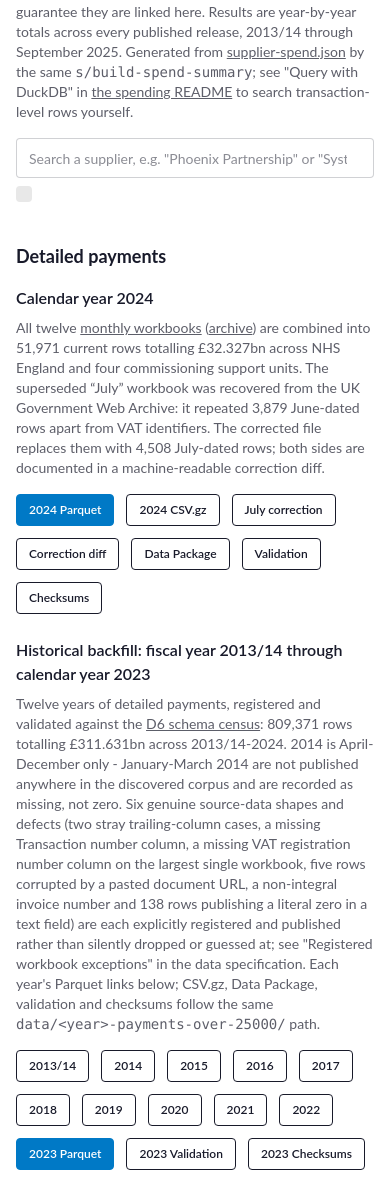
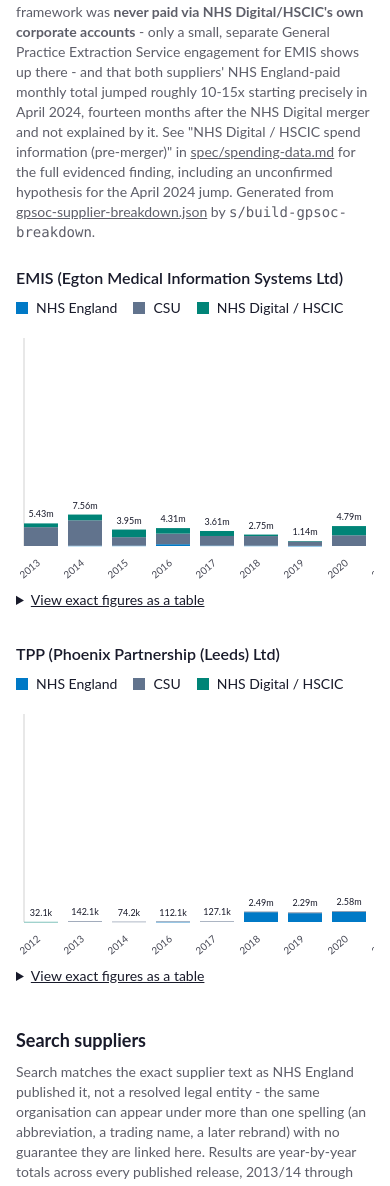
Before and after one commit to pacharanero/nhse, a website: page spending/index.html in a window 390 px wide. Shown: the part 2162-3348 px from the top of the page. Drawn offline with Linux system fonts and the light colour scheme.

Commit message:
feat(spending): visualize EMIS/TPP GPSoC payment routing by channel
Adds nhse_spending.build_gpsoc_supplier_breakdown() (s/build-gpsoc-breakdown),
grouping every EMIS and TPP payment across both the NHS England and NHS
Digital/HSCIC corpora by calendar year and paying channel: NHS England
centrally, any of the corpus's 29 regional CSUs (collapsed into one
category), or NHS Digital/HSCIC pre-merger. A fixed, reviewed pair of
suppliers (nhse_spending.TRACKED_GPSOC_SUPPLIERS), not a generic tool.

New stacked-bar chart (js/supplier-channel-chart.js, a dedicated renderer
rather than extending js/bar-chart.js, whose one-value-per-bar shape does
not fit stacked segments) visualizes the channel mix per year on a new
'GPSoC payment routing' section on spending/index.html, verified in-browser
at desktop and mobile widths with no console errors.

Makes the D13 finding visible at a glance: TPP paid via CSUs only through
2017, never via NHS Digital/HSCIC except one 2012 row; EMIS shows a small
but real NHS Digital/HSCIC presence across several pre-merger years; both
show the stark, unexplained NHS-England-only spike starting April 2024.

Also corrects spec/spending-data.md's original D13 write-up: the merger-
timing hypothesis for the April 2024 step-change does not survive checking
entity routing (both suppliers were already paid via NHS England, not NHS
Digital, since 2016-2018 - years before the Feb 2023 merger, with no visible
change at the merger date itself). Primary-source research (NHS England's
2024/25 primary-care IT funding guidance) finds a plausible but unconfirmed
explanation: a centrally-held GPIT core-system allocation distinct from
ICBs' own baseline funding, described in that guidance as 'currently under
review' as of June 2024 - consistent with, but not proof of, the new large
recurring centrally-paid line appearing from that month.

```diff
--- /dev/null
+++ b/js/gpsoc-breakdown-chart.js
@@ -0,0 +1,55 @@
+// Renders the EMIS/TPP "paying channel" stacked bar charts on the spending
+// page from gpsoc-supplier-breakdown.json, using js/supplier-channel-chart.js.
+(function () {
+  "use strict";
+
+  function init() {
+    const emisContainer = document.getElementById("gpsoc-chart-emis");
+    const tppContainer = document.getElementById("gpsoc-chart-tpp");
+    if (!emisContainer && !tppContainer) {
+      return;
+    }
+    fetch("gpsoc-supplier-breakdown.json")
+      .then((response) => {
+        if (!response.ok) {
+          throw new Error("gpsoc-supplier-breakdown.json: " + response.status);
+        }
+        return response.json();
+      })
+      .then((summary) => {
+        const bySupplier = Object.fromEntries(summary.suppliers.map((supplier) => [supplier.key, supplier]));
+        [
+          { key: "emis", chartId: "gpsoc-chart-emis", legendId: "gpsoc-legend-emis", tableId: "gpsoc-table-emis" },
+          { key: "tpp", chartId: "gpsoc-chart-tpp", legendId: "gpsoc-legend-tpp", tableId: "gpsoc-table-tpp" },
+        ].forEach(({ key, chartId, legendId, tableId }) => {
+          const chartContainer = document.getElementById(chartId);
+          const legendContainer = document.getElementById(legendId);
+          const tableContainer = document.getElementById(tableId);
+          const supplier = bySupplier[key];
+          if (!chartContainer || !supplier) {
+            return;
+          }
+          window.NhseSupplierChannelChart.render(chartContainer, supplier, summary.channels, { idPrefix: chartId });
+          if (legendContainer) {
+            window.NhseSupplierChannelChart.renderLegend(legendContainer, summary.channels);
+          }
+          if (tableContainer) {
+            window.NhseSupplierChannelChart.renderTable(tableContainer, supplier, summary.channels);
+          }
+        });
+      })
+      .catch((error) => {
+        [emisContainer, tppContainer].forEach((container) => {
+          if (container) {
+            container.textContent = "Chart unavailable (" + error.message + ").";
+          }
+        });
+      });
+  }
+
+  if (document.readyState === "loading") {
+    document.addEventListener("DOMContentLoaded", init);
+  } else {
+    init();
+  }
+})();
--- /dev/null
+++ b/js/supplier-channel-chart.js
@@ -0,0 +1,192 @@
+// Stacked bar chart showing one tracked supplier's total spend per calendar
+// year, broken down by paying channel (NHS England centrally, a regional
+// Commissioning Support Unit, or NHS Digital/HSCIC pre-merger). Reads
+// gpsoc-supplier-breakdown.json, built by `s/build-gpsoc-breakdown`. A
+// dedicated renderer rather than an extension of js/bar-chart.js: that
+// renderer's shape (one value per bar) does not fit stacked segments, and
+// this view is deliberately scoped to the two suppliers investigated in
+// spec/spending-data.md, not a generic multi-supplier tool.
+window.NhseSupplierChannelChart = (function () {
+  "use strict";
+
+  const NS = "http://www.w3.org/2000/svg";
+  const BAR_WIDTH = 34;
+  const BAR_GAP = 10;
+  const CHART_HEIGHT = 220;
+  const LABEL_HEIGHT = 36;
+  const VALUE_LABEL_HEIGHT = 18;
+  const LEFT_PADDING = 8;
+  const TOP_PADDING = 12;
+
+  const CHANNEL_COLOR = {
+    "NHS England": "var(--color-primary)",
+    CSU: "var(--color-secondary)",
+    "NHS Digital / HSCIC": "var(--color-accent)",
+  };
+
+  function formatMoneyParts(totalGbpString) {
+    const value = Number(totalGbpString);
+    const abs = Math.abs(value);
+    if (abs >= 1e9) return { number: (value / 1e9).toFixed(2), unit: "bn" };
+    if (abs >= 1e6) return { number: (value / 1e6).toFixed(2), unit: "m" };
+    if (abs >= 1e3) return { number: (value / 1e3).toFixed(1), unit: "k" };
+    return { number: value.toFixed(0), unit: "" };
+  }
+
+  function formatMoney(totalGbpString) {
+    const parts = formatMoneyParts(totalGbpString);
+    return "£" + parts.number + parts.unit;
+  }
+
+  function niceAxisTop(maxValue) {
+    if (!(maxValue > 0)) {
+      return 1;
+    }
+    const exponent = Math.floor(Math.log10(maxValue));
+    const magnitude = Math.pow(10, exponent);
+    const normalized = maxValue / magnitude;
+    let step;
+    if (normalized <= 1) step = 1;
+    else if (normalized <= 2) step = 2;
+    else if (normalized <= 5) step = 5;
+    else step = 10;
+    return step * magnitude;
+  }
+
+  function el(tag, attrs, text) {
+    const node = document.createElementNS(NS, tag);
+    for (const key in attrs) {
+      node.setAttribute(key, attrs[key]);
+    }
+    if (text !== undefined) {
+      node.textContent = text;
+    }
+    return node;
+  }
+
+  function render(container, supplier, channels, options) {
+    options = options || {};
+    const idPrefix = options.idPrefix || "supplier-channel-chart";
+    const years = supplier.years;
+
+    const maxTotal = Math.max(...years.map((year) => Number(year.total_gbp)));
+    const axisTop = niceAxisTop(maxTotal);
+    const plotHeight = CHART_HEIGHT - TOP_PADDING;
+    const width = LEFT_PADDING * 2 + years.length * (BAR_WIDTH + BAR_GAP) - BAR_GAP;
+    const height = CHART_HEIGHT + LABEL_HEIGHT;
+    const titleId = idPrefix + "-title";
+    const descId = idPrefix + "-desc";
+
+    const svg = el("svg", {
+      viewBox: "0 0 " + width + " " + height,
+      width: width,
+      height: height,
+      role: "img",
+      "aria-labelledby": titleId + " " + descId,
+      class: "spend-chart-svg",
+    });
+    svg.appendChild(el("title", { id: titleId }, supplier.label + " by paying channel, per calendar year"));
+    svg.appendChild(
+      el(
+        "desc",
+        { id: descId },
+        "Stacked bar chart, " + formatMoney(axisTop) + " axis maximum, segments are " + channels.join(", ") + "."
+      )
+    );
+
+    svg.appendChild(
+      el("line", {
+        x1: LEFT_PADDING,
+        y1: TOP_PADDING,
+        x2: LEFT_PADDING,
+        y2: TOP_PADDING + plotHeight,
+        stroke: "var(--color-base-300)",
+        "stroke-width": "1",
+      })
+    );
+
+    years.forEach((year, index) => {
+      const x = LEFT_PADDING + index * (BAR_WIDTH + BAR_GAP);
+      let cumulative = 0;
+      const titleParts = [year.year + ": " + formatMoney(year.total_gbp) + " total"];
+      channels.forEach((channel) => {
+        const channelValue = Number(year.channels[channel] || "0");
+        if (channelValue <= 0) {
+          return;
+        }
+        titleParts.push(channel + ": " + formatMoney(channelValue));
+        const segmentHeight = (channelValue / axisTop) * plotHeight;
+        const y = TOP_PADDING + plotHeight - cumulative - segmentHeight;
+        const rect = el("rect", {
+          x: x,
+          y: y,
+          width: BAR_WIDTH,
+          height: Math.max(0.5, segmentHeight),
+          fill: CHANNEL_COLOR[channel] || "var(--color-neutral)",
+        });
+        svg.appendChild(rect);
+        cumulative += segmentHeight;
+      });
+
+      const bar = el("rect", { x: x, y: TOP_PADDING, width: BAR_WIDTH, height: plotHeight, fill: "transparent" });
+      bar.appendChild(el("title", {}, titleParts.join("; ")));
+      svg.appendChild(bar);
+
+      const totalParts = formatMoneyParts(year.total_gbp);
+      const topY = TOP_PADDING + plotHeight - cumulative;
+      svg.appendChild(
+        el(
+          "text",
+          { x: x + BAR_WIDTH / 2, y: Math.max(TOP_PADDING + 10, topY - 6), "text-anchor": "middle", class: "spend-chart-value-label" },
+          totalParts.number + totalParts.unit
+        )
+      );
+
+      const labelGroup = el("g", {
+        transform: "translate(" + (x + BAR_WIDTH / 2) + "," + (TOP_PADDING + plotHeight + VALUE_LABEL_HEIGHT) + ") rotate(-40)",
+      });
+      labelGroup.appendChild(el("text", { "text-anchor": "end", class: "spend-chart-axis-label" }, String(year.year)));
+      svg.appendChild(labelGroup);
+    });
+
+    container.replaceChildren(svg);
+  }
+
+  function renderLegend(container, channels) {
+    const list = document.createElement("ul");
+    list.className = "flex flex-wrap gap-4 text-sm mt-2";
+    channels.forEach((channel) => {
+      const item = document.createElement("li");
+      item.className = "flex items-center gap-2";
+      const swatch = document.createElement("span");
+      swatch.className = "inline-block w-3 h-3 rounded-sm";
+      swatch.style.backgroundColor = CHANNEL_COLOR[channel] || "var(--color-neutral)";
+      item.appendChild(swatch);
+      item.appendChild(document.createTextNode(channel));
+      list.appendChild(item);
+    });
+    container.replaceChildren(list);
+  }
+
+  function renderTable(container, supplier, channels) {
+    const table = document.createElement("table");
+    table.className = "table table-sm mt-4";
+    const thead = document.createElement("thead");
+    thead.innerHTML = "<tr><th>Year</th>" + channels.map((c) => "<th>" + c + " (£)</th>").join("") + "<th>Total (£)</th></tr>";
+    table.appendChild(thead);
+    const tbody = document.createElement("tbody");
+    supplier.years.forEach((year) => {
+      const row = document.createElement("tr");
+      const cells = channels
+        .map((channel) => "<td>" + Number(year.channels[channel] || "0").toLocaleString("en-GB", { maximumFractionDigits: 0 }) + "</td>")
+        .join("");
+      row.innerHTML =
+        "<td>" + year.year + "</td>" + cells + "<td>" + Number(year.total_gbp).toLocaleString("en-GB", { maximumFractionDigits: 0 }) + "</td>";
+      tbody.appendChild(row);
+    });
+    table.appendChild(tbody);
+    container.replaceChildren(table);
+  }
+
+  return { render: render, renderLegend: renderLegend, renderTable: renderTable };
+})();
--- /dev/null
+++ b/spending/gpsoc-supplier-breakdown.json
@@ -0,0 +1,257 @@
+{
+  "channels": [
+    "NHS England",
+    "CSU",
+    "NHS Digital / HSCIC"
+  ],
+  "note": "Grouped by calendar year from each row's own transaction_date, not by release period, so NHS England's monthly releases and NHS Digital's fiscal-year releases align on one axis. A zero in NHS Digital / HSCIC before 1 February 2023 means no row for this supplier was found in NHS Digital's own published series, not that no such spending existed; GP IT core-system costs funded through Integrated Care Boards' own baseline allocations are not captured in either corpus and would not appear as a channel here. See 'NHS Digital / HSCIC spend information (pre-merger)' in spec/spending-data.md for the full finding.",
+  "schema_version": 1,
+  "suppliers": [
+    {
+      "key": "emis",
+      "label": "EMIS (Egton Medical Information Systems Ltd)",
+      "years": [
+        {
+          "channels": {
+            "CSU": "4528205.59",
+            "NHS Digital / HSCIC": "904850.40",
+            "NHS England": "0.00"
+          },
+          "total_gbp": "5433055.99",
+          "year": 2013
+        },
+        {
+          "channels": {
+            "CSU": "6110779.07",
+            "NHS Digital / HSCIC": "1377869.84",
+            "NHS England": "69800.00"
+          },
+          "total_gbp": "7558448.91",
+          "year": 2014
+        },
+        {
+          "channels": {
+            "CSU": "2040590.46",
+            "NHS Digital / HSCIC": "1829907.18",
+            "NHS England": "83878.80"
+          },
+          "total_gbp": "3954376.44",
+          "year": 2015
+        },
+        {
+          "channels": {
+            "CSU": "2546059.02",
+            "NHS Digital / HSCIC": "1328814.19",
+            "NHS England": "430904.02"
+          },
+          "total_gbp": "4305777.23",
+          "year": 2016
+        },
+        {
+          "channels": {
+            "CSU": "2309363.12",
+            "NHS Digital / HSCIC": "1203186.60",
+            "NHS England": "97162.80"
+          },
+          "total_gbp": "3609712.52",
+          "year": 2017
+        },
+        {
+          "channels": {
+            "CSU": "2313743.11",
+            "NHS Digital / HSCIC": "355697.54",
+            "NHS England": "78036.00"
+          },
+          "total_gbp": "2747476.65",
+          "year": 2018
+        },
+        {
+          "channels": {
+            "CSU": "1083271.51",
+            "NHS Digital / HSCIC": "35707.94",
+            "NHS England": "25478.24"
+          },
+          "total_gbp": "1144457.69",
+          "year": 2019
+        },
+        {
+          "channels": {
+            "CSU": "2578005.44",
+            "NHS Digital / HSCIC": "2213745.97",
+            "NHS England": "0.00"
+          },
+          "total_gbp": "4791751.41",
+          "year": 2020
+        },
+        {
+          "channels": {
+            "CSU": "1520326.51",
+            "NHS Digital / HSCIC": "1898881.75",
+            "NHS England": "2175840.00"
+          },
+          "total_gbp": "5595048.26",
+          "year": 2021
+        },
+        {
+          "channels": {
+            "CSU": "589331.86",
+            "NHS Digital / HSCIC": "559666.68",
+            "NHS England": "1777612.07"
+          },
+          "total_gbp": "2926610.61",
+          "year": 2022
+        },
+        {
+          "channels": {
+            "CSU": "279218.53",
+            "NHS Digital / HSCIC": "55000.00",
+            "NHS England": "5555277.47"
+          },
+          "total_gbp": "5889496.00",
+          "year": 2023
+        },
+        {
+          "channels": {
+            "CSU": "248924.26",
+            "NHS Digital / HSCIC": "0.00",
+            "NHS England": "41700489.44"
+          },
+          "total_gbp": "41949413.70",
+          "year": 2024
+        },
+        {
+          "channels": {
+            "CSU": "43578.00",
+            "NHS Digital / HSCIC": "0.00",
+            "NHS England": "5017079.51"
+          },
+          "total_gbp": "5060657.51",
+          "year": 2025
+        }
+      ]
+    },
+    {
+      "key": "tpp",
+      "label": "TPP (Phoenix Partnership (Leeds) Ltd)",
+      "years": [
+        {
+          "channels": {
+            "CSU": "0.00",
+            "NHS Digital / HSCIC": "32144.87",
+            "NHS England": "0.00"
+          },
+          "total_gbp": "32144.87",
+          "year": 2012
+        },
+        {
+          "channels": {
+            "CSU": "142106.78",
+            "NHS Digital / HSCIC": "0.00",
+            "NHS England": "0.00"
+          },
+          "total_gbp": "142106.78",
+          "year": 2013
+        },
+        {
+          "channels": {
+            "CSU": "74192.04",
+            "NHS Digital / HSCIC": "0.00",
+            "NHS England": "0.00"
+          },
+          "total_gbp": "74192.04",
+          "year": 2014
+        },
+        {
+          "channels": {
+            "CSU": "84438.06",
+            "NHS Digital / HSCIC": "0.00",
+            "NHS England": "27631.18"
+          },
+          "total_gbp": "112069.24",
+          "year": 2016
+        },
+        {
+          "channels": {
+            "CSU": "127062.73",
+            "NHS Digital / HSCIC": "0.00",
+            "NHS England": "0.00"
+          },
+          "total_gbp": "127062.73",
+          "year": 2017
+        },
+        {
+          "channels": {
+            "CSU": "132739.12",
+            "NHS Digital / HSCIC": "0.00",
+            "NHS England": "2360994.44"
+          },
+          "total_gbp": "2493733.56",
+          "year": 2018
+        },
+        {
+          "channels": {
+            "CSU": "169463.88",
+            "NHS Digital / HSCIC": "0.00",
+            "NHS England": "2123454.74"
+          },
+          "total_gbp": "2292918.62",
+          "year": 2019
+        },
+        {
+          "channels": {
+            "CSU": "148512.63",
+            "NHS Digital / HSCIC": "0.00",
+            "NHS England": "2434819.89"
+          },
+          "total_gbp": "2583332.52",
+          "year": 2020
+        },
+        {
+          "channels": {
+            "CSU": "228184.60",
+            "NHS Digital / HSCIC": "0.00",
+            "NHS England": "2199934.14"
+          },
+          "total_gbp": "2428118.74",
+          "year": 2021
+        },
+        {
+          "channels": {
+            "CSU": "221720.18",
+            "NHS Digital / HSCIC": "0.00",
+            "NHS England": "2972710.53"
+          },
+          "total_gbp": "3194430.71",
+          "year": 2022
+        },
+        {
+          "channels": {
+            "CSU": "248628.71",
+            "NHS Digital / HSCIC": "0.00",
+            "NHS England": "3695860.42"
+          },
+          "total_gbp": "3944489.13",
+          "year": 2023
+        },
+        {
+          "channels": {
+            "CSU": "738271.33",
+            "NHS Digital / HSCIC": "0.00",
+            "NHS England": "39942601.10"
+          },
+          "total_gbp": "40680872.43",
+          "year": 2024
+        },
+        {
+          "channels": {
+            "CSU": "0.00",
+            "NHS Digital / HSCIC": "0.00",
+            "NHS England": "4766136.21"
+          },
+          "total_gbp": "4766136.21",
+          "year": 2025
+        }
+      ]
+    }
+  ]
+}
--- a/spending/index.html
+++ b/spending/index.html
@@ -71,6 +71,31 @@
     <details class="mt-2">
       <summary class="text-sm link cursor-pointer">View exact figures as a table</summary>
       <div id="nhsd-spend-chart-table" class="overflow-x-auto"></div>
+    </details>
+  </section>
+
+  <section class="mt-10 max-w-3xl">
+    <h2 class="text-lg font-bold">GPSoC payment routing: EMIS vs TPP</h2>
+    <p class="text-sm text-base-content/70 mt-2">EMIS and TPP (SystmOne) hold the large majority of the GP clinical-system market, funded through the GPSoC/GP IT Futures framework. Grouping every payment to each supplier by calendar year and paying channel shows the framework was <strong>never paid via NHS Digital/HSCIC's own corporate accounts</strong> - only a small, separate General Practice Extraction Service engagement for EMIS shows up there - and that both suppliers' NHS England-paid monthly total jumped roughly 10-15x starting precisely in April 2024, fourteen months after the NHS Digital merger and not explained by it. See "NHS Digital / HSCIC spend information (pre-merger)" in <a class="link" href="../spec/spending-data.md">spec/spending-data.md</a> for the full evidenced finding, including an unconfirmed hypothesis for the April 2024 jump. Generated from <a class="link" href="gpsoc-supplier-breakdown.json">gpsoc-supplier-breakdown.json</a> by <code>s/build-gpsoc-breakdown</code>.</p>
+
+    <h3 class="font-semibold mt-6">EMIS (Egton Medical Information Systems Ltd)</h3>
+    <div id="gpsoc-legend-emis" class="mt-2"></div>
+    <div id="gpsoc-chart-emis" class="mt-2 overflow-x-auto" aria-live="polite">
+      <p class="text-sm text-base-content/60">Loading chart…</p>
+    </div>
+    <details class="mt-2">
+      <summary class="text-sm link cursor-pointer">View exact figures as a table</summary>
+      <div id="gpsoc-table-emis" class="overflow-x-auto"></div>
+    </details>
+
+    <h3 class="font-semibold mt-8">TPP (Phoenix Partnership (Leeds) Ltd)</h3>
+    <div id="gpsoc-legend-tpp" class="mt-2"></div>
+    <div id="gpsoc-chart-tpp" class="mt-2 overflow-x-auto" aria-live="polite">
+      <p class="text-sm text-base-content/60">Loading chart…</p>
+    </div>
+    <details class="mt-2">
+      <summary class="text-sm link cursor-pointer">View exact figures as a table</summary>
+      <div id="gpsoc-table-tpp" class="overflow-x-auto"></div>
     </details>
   </section>
 
@@ -152,6 +177,8 @@
 <script src="../js/bar-chart.js"></script>
 <script src="../js/spend-chart.js"></script>
 <script src="../js/nhsd-spend-chart.js"></script>
+<script src="../js/supplier-channel-chart.js"></script>
+<script src="../js/gpsoc-breakdown-chart.js"></script>
 <script src="../js/supplier-search.js"></script>
 </body>
 </html>
```
Also changed, not shown: spec/spending-data.md (+6 -2 lines), spending/README.md, 3 other files.
